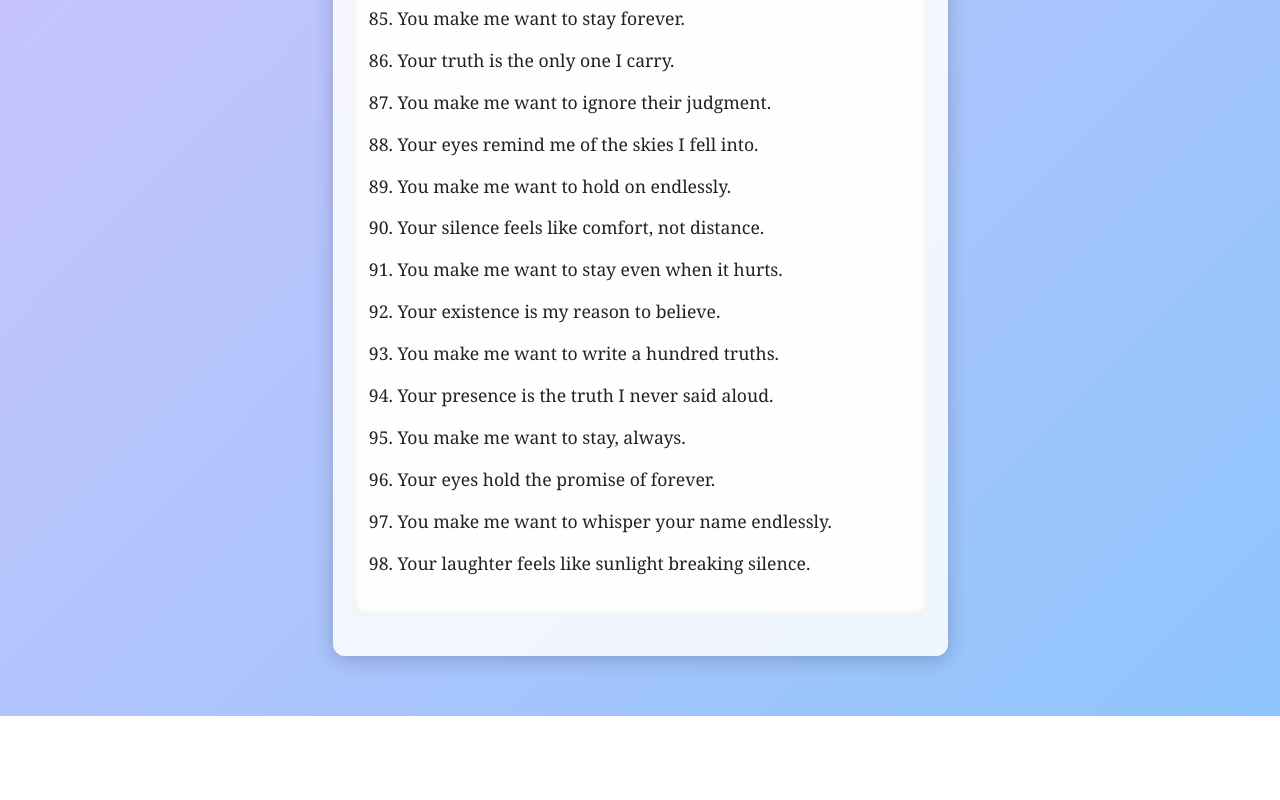
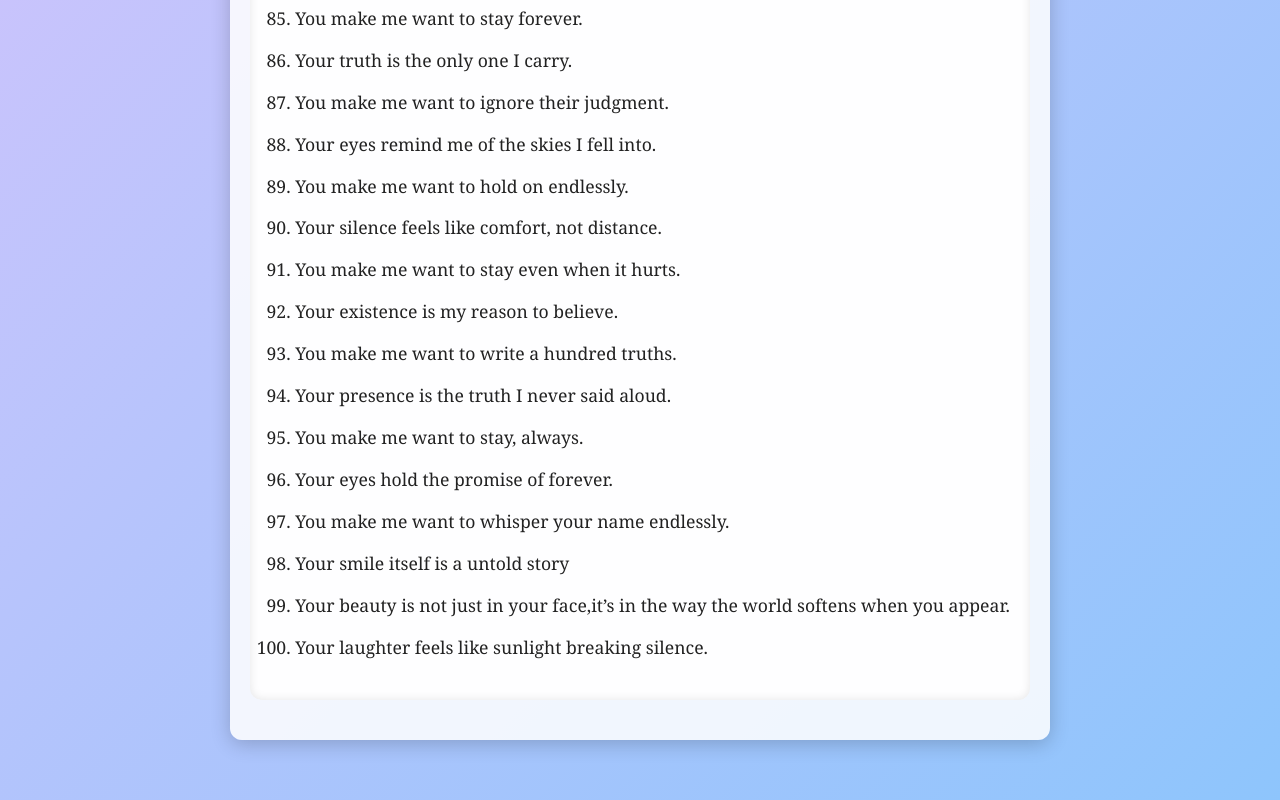
Before and after one commit to mrroshyan/HEARTSCAPE3, a plain HTML site: page index.html in a window 1280 px wide. Shown: the part 3762-4562 px from the top of the page. Before the commit the page ends 4478 px from the top, so only its background shows below. Drawn offline with Linux system fonts and the light colour scheme.

Commit message:
Update index.html

```diff
--- a/index.html
+++ b/index.html
@@ -170,4 +170,6 @@
           <li>You make me want to stay, always.</li>
           <li>Your eyes hold the promise of forever.</li>
           <li>You make me want to whisper your name endlessly.</li>
+          <li>Your smile itself is a untold story</li>
+          <li>Your beauty is not just in your face,it’s in the way the world softens when you appear.</li>
           <li>Your laughter feels like sunlight breaking silence.</
```
